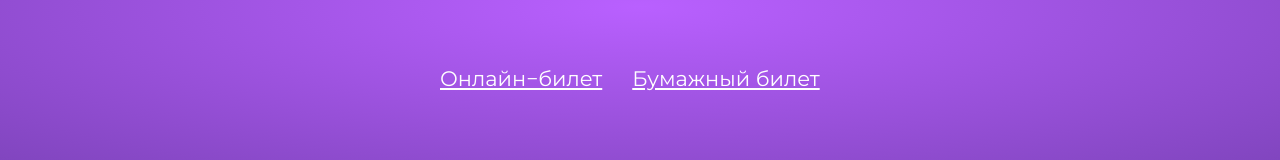
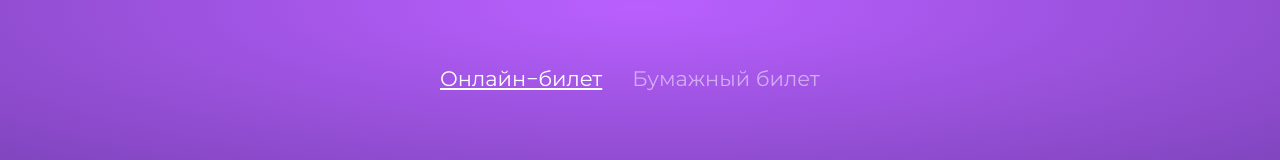
Before and after one commit to zamanbekkairat/taga-million, a plain HTML site: page index.html in a window 1280 px wide. Shown: the part 749-909 px from the top of the page. Drawn offline with nearby package versions, Linux system fonts and the light colour scheme.

Commit message:
Update index.html

```diff
--- a/index.html
+++ b/index.html
@@ -43,7 +43,7 @@
                                 <li class="landing-tabs__item active js-tab-parent tab-online">
                                     <a href="javascript:void(0)" class="js-tab" data-goto="online">Онлайн&minus;билет</a>
                                 </li>
-                                <li class="landing-tabs__item js-tab-parent active">
+                                <li class="landing-tabs__item js-tab-parent">
                                     <a href="javascript:void(0)" class="js-tab" data-goto="offline">Бумажный&nbsp;билет</a>
                                 </li>
                             </ul>
```
